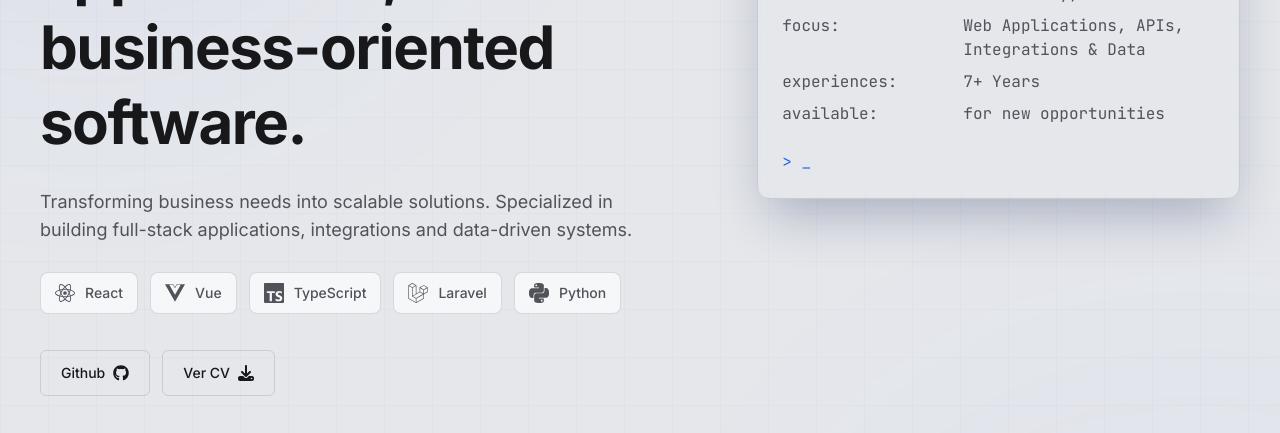
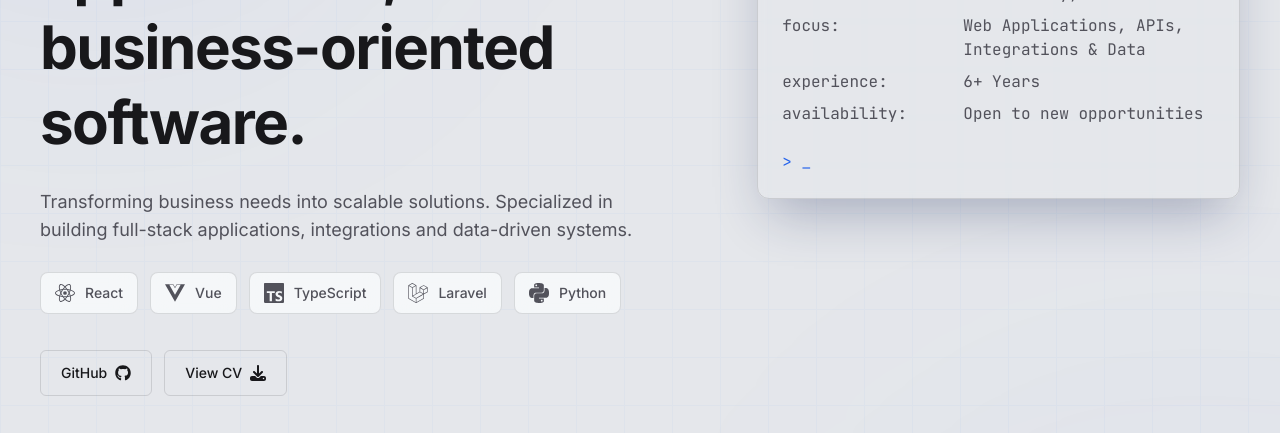
Before and after one commit to cr-gcc/portfolio, a React (Vite) app: page / in a window 1280 px wide. Shown: the part 363-796 px from the top of the page. Built offline with nearby package versions, Linux system fonts and the light colour scheme.

Commit message:
Hero Language

```diff
--- a/src/sections/hero/Hero.tsx
+++ b/src/sections/hero/Hero.tsx
@@ -1,10 +1,11 @@
+import { useLanguage } from "@/context/LanguageContext";
 import { ProfileTerminal } from "./ProfileTerminal";
 import { TechBadges } from "./TechBadge";
 import { Actions } from "./Actions";
 import { FaGithub, FaDownload } from "react-icons/fa6";
 
 export function Hero() {
-    const language = "es";
+    const { language, t } = useLanguage();
     const goTo = (url: string) => window.open(url, "_blank");
     const downloadCV = () => {
         if (language === "es") {
@@ -19,25 +20,23 @@ export function Hero() {
             <div className="grid w-full items-start gap-10 sm:gap-12 lg:grid-cols-[1.1fr_0.9fr] lg:gap-14">
                 <div className="space-y-5 sm:space-y-7">
                     <p className="text-sm font-semibold uppercase tracking-[0.18em] text-accent sm:text-base sm:tracking-[0.22em]">
-                        Full Stack Developer
+                        {t.hero.role}
                     </p>
                     <h1 className="max-w-3xl text-3xl font-bold leading-tight tracking-tight text-text-primary sm:text-4xl md:text-5xl lg:text-6xl">
-                        I build web applications, APIs and business-oriented software.
+                        {t.hero.title}
                     </h1>
                     <p className="max-w-2xl text-sm leading-6 text-text-secondary sm:text-base sm:leading-7 md:text-lg">
-                        Transforming business needs into scalable solutions.
-                        Specialized in building full-stack applications,
-                        integrations and data-driven systems.
+                        {t.hero.subtitle}
                     </p>
                     <TechBadges />
                     <div className="flex flex-col gap-3 pt-2 sm:flex-row sm:flex-wrap">
                         <Actions
-                            label="Github"
+                            label={t.hero.actions.github}
                             icon={FaGithub}
                             action={() => goTo("https://github.com/cr-gcc")}
                         />
                         <Actions
-                            label={language === "es" ? "Ver CV" : "View CV"}
+                            label={t.hero.actions.cv}
                             icon={FaDownload}
                             action={() => downloadCV()}
                         />
--- a/src/sections/hero/ProfileTerminal.tsx
+++ b/src/sections/hero/ProfileTerminal.tsx
@@ -1,4 +1,8 @@
+import { useLanguage } from "@/context/LanguageContext";
+
 export function ProfileTerminal() {
+    const { t } = useLanguage();
+
     return (
         <div className="
             font-mono
@@ -15,21 +19,21 @@ export function ProfileTerminal() {
             </div>
             <div className="space-y-3 p-6 font-mono text-sm sm:text-base">
                 <p className="mb-6">
-                    <span className="text-accent">{`> cristobal`}</span>.profile
+                    <span className="text-accent">{`> cristobal`}</span>.{t.hero.terminal.profile}
                 </p>
                 <div className="grid gap-2 grid-cols-[40%_60%]">
-                    <div className="text-text-secondary">name:</div>
+                    <div className="text-text-secondary">{t.hero.terminal.file_name}:</div>
                     <div className="text-text-secondary">Cristobal Gutierrez Chavez</div>
-                    <div className="text-text-secondary">role:</div>
-                    <div className="text-text-secondary">Full Stack Developer</div>
-                    <div className="text-text-secondary">location:</div>
-                    <div className="text-text-secondary">Mexico City, Mexico</div>
-                    <div className="text-text-secondary">focus:</div>
-                    <div className="text-text-secondary">Web Applications, APIs, Integrations & Data</div>
-                    <div className="text-text-secondary">experiences:</div>
-                    <div className="text-text-secondary">7+ Years</div>
-                    <div className="text-text-secondary">available:</div>
-                    <div className="text-text-secondary">for new opportunities</div>
+                    <div className="text-text-secondary">{t.hero.terminal.file_role}:</div>
+                    <div className="text-text-secondary">{t.hero.role}</div>
+                    <div className="text-text-secondary">{t.hero.terminal.file_location}:</div>
+                    <div className="text-text-secondary">{t.hero.terminal.location}</div>
+                    <div className="text-text-secondary">{t.hero.terminal.file_focus}:</div>
+                    <div className="text-text-secondary">{t.hero.terminal.focus}</div>
+                    <div className="text-text-secondary">{t.hero.terminal.file_experience}:</div>
+                    <div className="text-text-secondary">{t.hero.terminal.experience}</div>
+                    <div className="text-text-secondary">{t.hero.terminal.file_availability}:</div>
+                    <div className="text-text-secondary">{t.hero.terminal.availability}</div>
                 </div>
                 <p className="text-accent mt-6">
                     {`> _`}
```
